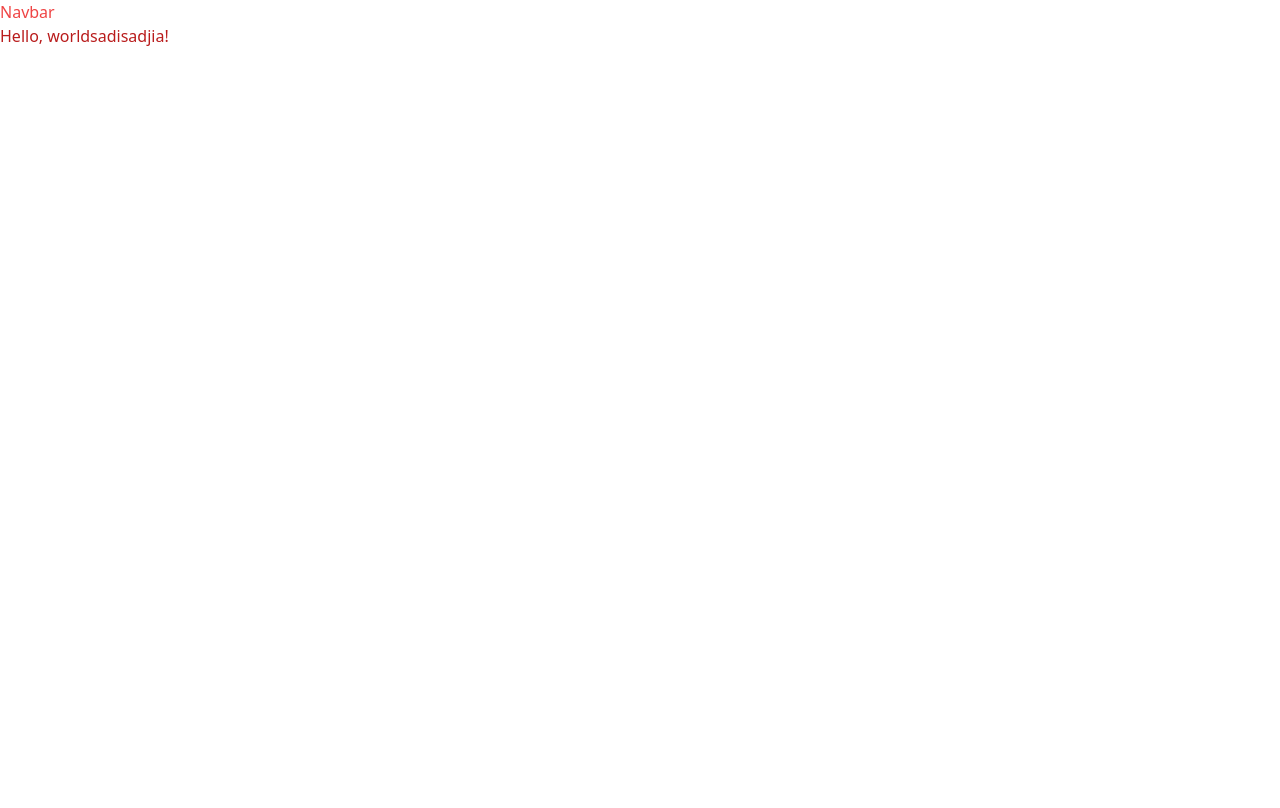
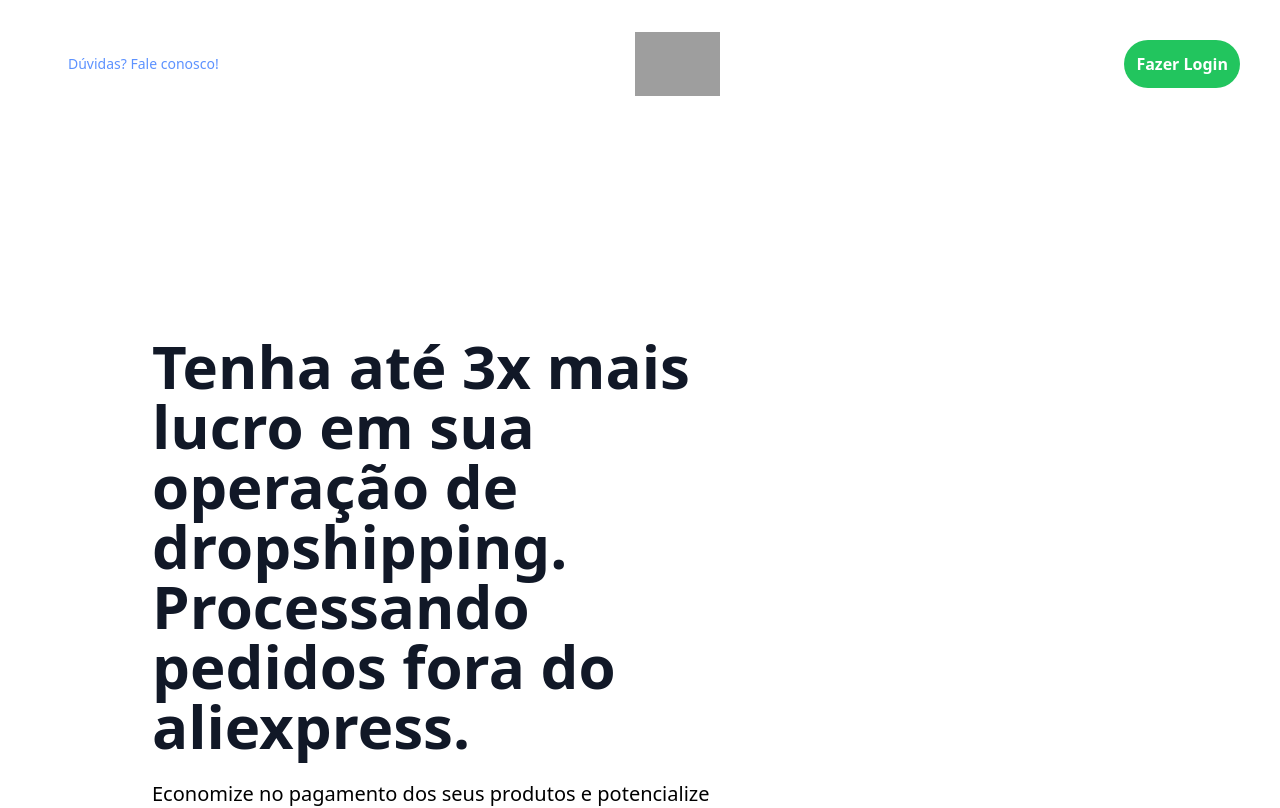
Before and after one commit to joaoalcdev/hourth-challenge, a Next.js app: page / in a window 1280 px wide. Shown: the top 808 px of the page. Built offline with nearby package versions, Linux system fonts and the light colour scheme; grey boxes are pictures that could not be loaded.

Commit message:
added hero section & navbar

```diff
--- a/pages/index.tsx
+++ b/pages/index.tsx
@@ -5,6 +5,7 @@ import Head from 'next/head';
 import Link from 'next/link';
 
 import { Navbar } from '../src/components/Navbar/Navbar';
+import { Header } from '../src/components/Header/Header';
 
 const Home: NextPage = () => {
   return (
@@ -15,7 +16,7 @@ const Home: NextPage = () => {
         <link rel="icon" href="/favicon.ico" />
       </Head>
       <Navbar />
-        <h1 className="text-red-700 abcdaamazonia">Hello, worldsadisadjia!</h1>
+      <Header />
     </>
   )
 }
--- /dev/null
+++ b/src/components/Header/Header.tsx
@@ -0,0 +1,39 @@
+import React from 'react'
+import Link from 'next/link'
+import Image from 'next/image'
+
+
+export function Header() {
+  return (
+    <section classNameName="">
+      <div class="min-h-screen min-w-full bg-white flex flex-col justify-center">
+        <div class="relative w-full max-w-full lg:max-w-6xl xl:max-w-screen-2xl mx-auto">
+          {/* <div class="relative bg-white shadow-lg sm:rounded-3xl">
+          </div> */}
+            <div class="flex items-center justify-start pt-6 pl-6">
+          <div class="px-16 py-6">
+            <div class="lg:2/6 xl:w-2/4 mt-20 lg:mt-40 lg:ml-16 text-left">
+              <div class="text-6xl font-semibold text-gray-900 leading-none">
+                Tenha até 3x mais lucro em sua operação de dropshipping. Processando pedidos fora do aliexpress.
+              </div>
+              <div class="mt-6 text-xl font-light text-true-gray-500 antialiased">
+                Economize no pagamento dos seus produtos e potencialize seu lucro com a ferramenta mais poderosa de processamento de pedidos do mercado.
+              </div>
+                <button class="mt-6 px-8 py-4 rounded-full font-normal tracking-wide bg-gradient-to-b from-blue-600 to-blue-700 text-white outline-none focus:outline-none hover:shadow-lg hover:from-blue-700 transition duration-200 ease-in-out">
+                  QUERO LUCRAR MAIS
+                </button>
+              </div>
+              <div class="mt-12 lg:mt-32 lg:ml-20 text-left">
+                  {/* <bottom type="button" class="flex items-center justify-center w-12 h-12 rounded-full bg-cool-gray-100 text-gray-800 animate-bounce hover:text-gray-900 hover:bg-cool-gray-50 transition duration-300 ease-in-out cursor-pointer">
+                    <svg class="w-6 h-6" fill="none" stroke="currentColor" viewBox="0 0 24 24" xmlns="http://www.w3.org/2000/svg">
+                      <path stroke-linecap="round" stroke-linejoin="round" stroke-width="2" d="M19 14l-7 7m0 0l-7-7m7 7V3"></path>
+                    </svg>
+                  </bottom> */}
+              </div>
+            </div>
+          </div>
+        </div>
+      </div>
+    </section>
+  )
+}
--- a/src/components/Navbar/Navbar.tsx
+++ b/src/components/Navbar/Navbar.tsx
@@ -5,8 +5,34 @@ import Image from 'next/image'
 
 export function Navbar() {
   return (
-    <section className="">
-      <h1 className="text-red-500">Navbar</h1>
+    <section classNameName="">
+      <nav className="items-center justify-center">
+        <div className="max-w-full px-24 sm:px-2 align-middle lg:px-8">
+          <div className="relative flex items-center justify-between h-32">
+            <div className="hidden sm:block sm:ml-6">
+              <div className="flex items-center justify-center">
+                <Link href="https://api.whatsapp.com/send?phone=5511945316242&text=Oii%2C%20%C3%A9%20sobre%20o%20Droplinkfy%2C%20voc%C3%AA%20consegue%20me%20ajudar%3F">
+                  <a className=" text-[#5d92ff] px-3 py-2 rounded-md text-sm font-light" aria-current="page">
+                    Dúvidas? Fale conosco!
+                  </a>
+                </Link>
+              </div>
+            </div>
+            <div className="flex items-center justify-center sm:items-stretch sm:justify-center">
+              <div className="flex-shrink-0 flex items-center">
+                <img className="block lg:hidden h-16 w-auto" src="https://images.assets-landingi.com/oimZ7w5z/drop_link_fy.png" alt="DropLinkFy" />
+                <img className="hidden lg:block h-16 w-auto" src="https://images.assets-landingi.com/oimZ7w5z/drop_link_fy.png" alt="DropLinkFy" />
+              </div>
+            </div>
+            <div className="absolute inset-y-0 right-[-80%] flex items-center pr-2 sm:static sm:inset-auto sm:ml-0 sm:pr-2 sm:block">
+              <button type="button" className="bg-green-500 p-3 rounded-full text-white font-bold	 hover:text-white focus:outline-none focus:ring-2 focus:ring-offset-2 focus:ring-offset-gray-800 focus:ring-white sm:block">
+                Fazer Login
+              </button>
+            </div>
+          </div>
+        </div>
+        <div className="sm:hidden" id="mobile-menu"></div>
+      </nav>
     </section>
   )
 }
```
